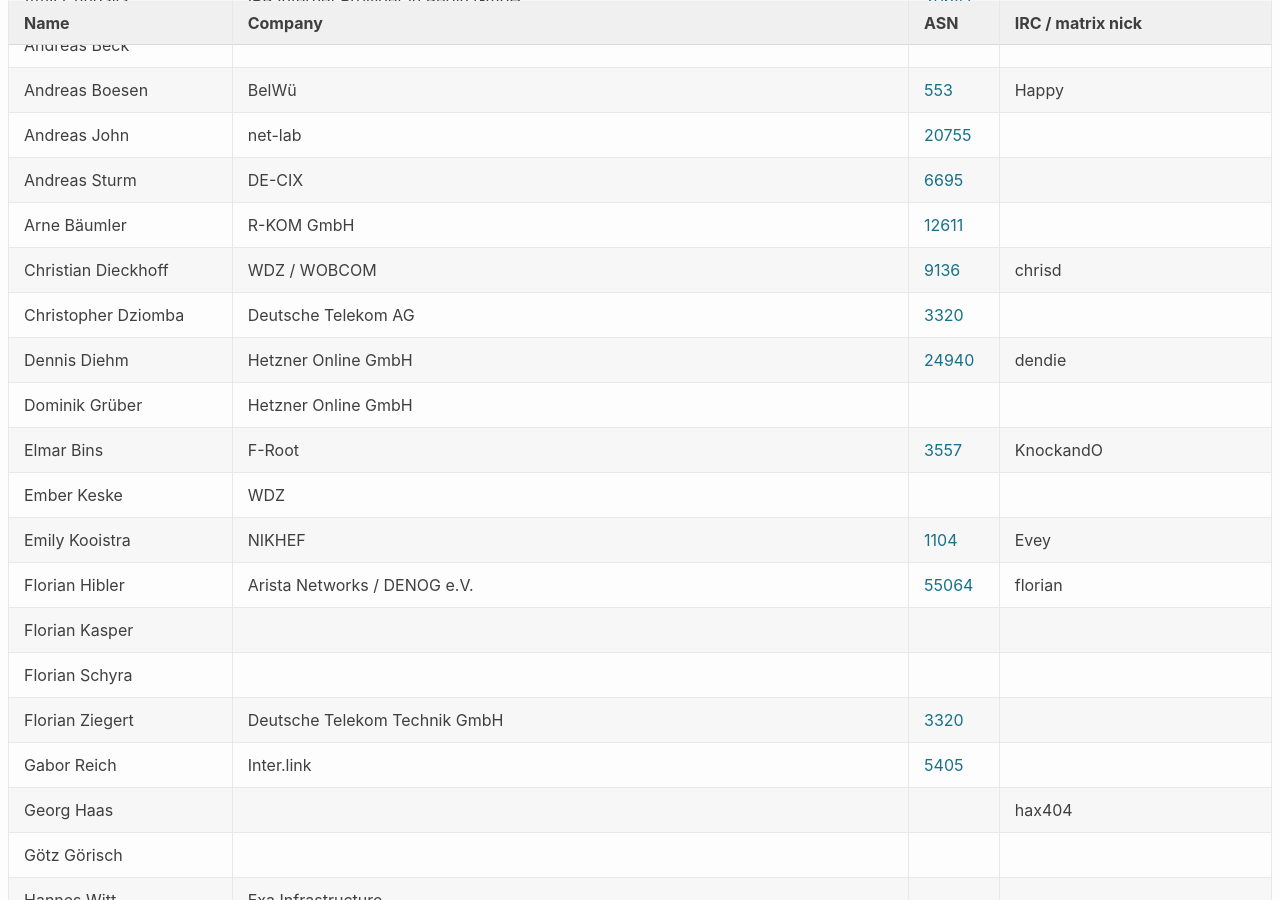
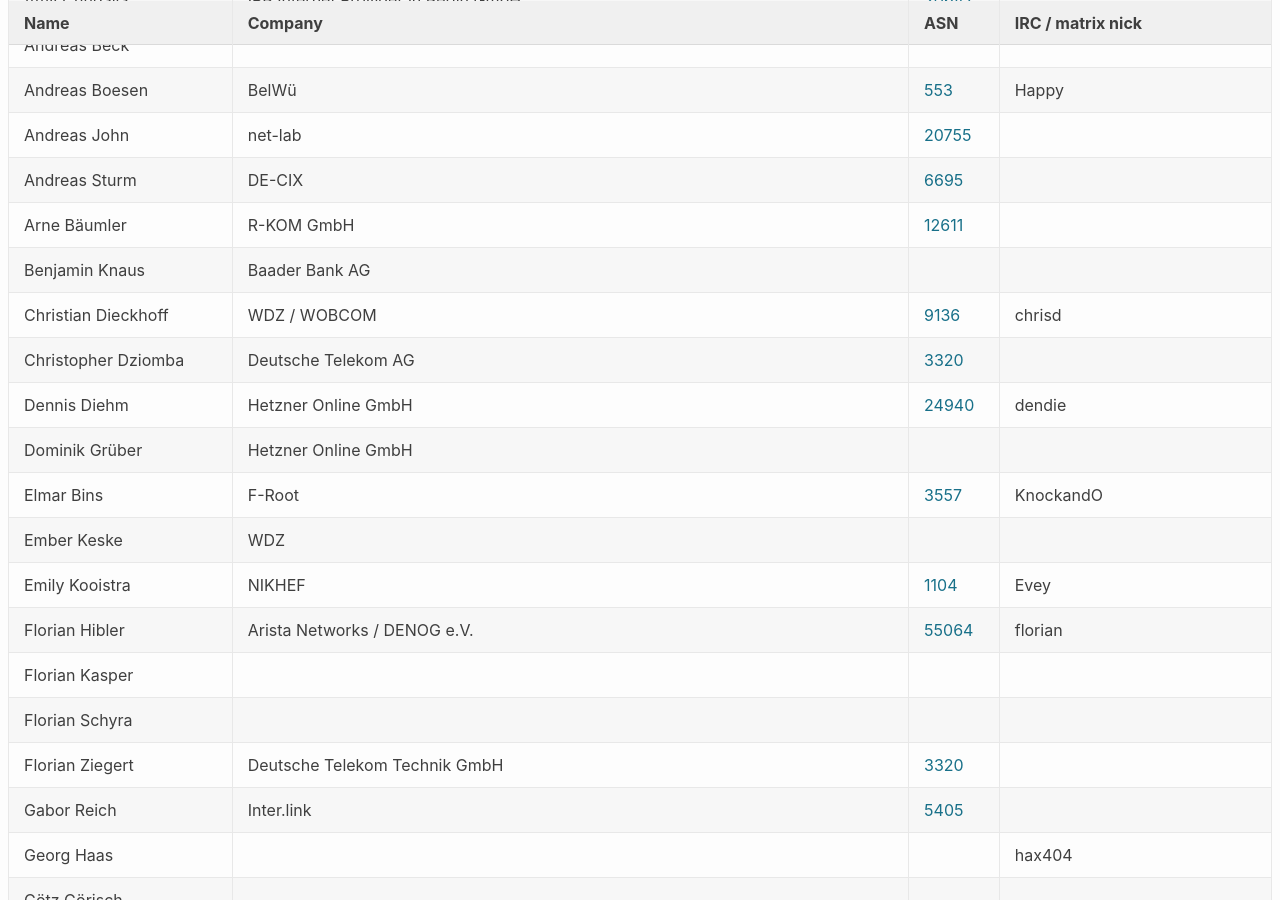
Before and after one commit to denog/pretix-attendeelist, a Jekyll site: the page built from denog17/index.markdown, in a window 1280 px wide and 900 px high, scrolled down 334 px. Built offline with Jekyll 4.4.1, drawn with Linux system fonts in a browser that asks for light colours.

Commit message:
Latest data: Tue Jun  3 05:48:39 UTC 2025

```diff
--- a/_data/attendees_denog17_onsite.json
+++ b/_data/attendees_denog17_onsite.json
@@ -52,6 +52,12 @@
     "company": "R-KOM GmbH",
     "irc": null,
     "asn": "12611"
+  },
+  {
+    "name": "Benjamin Knaus",
+    "company": "Baader Bank AG",
+    "irc": null,
+    "asn": null
   },
   {
     "name": "Christian Dieckhoff",
```
